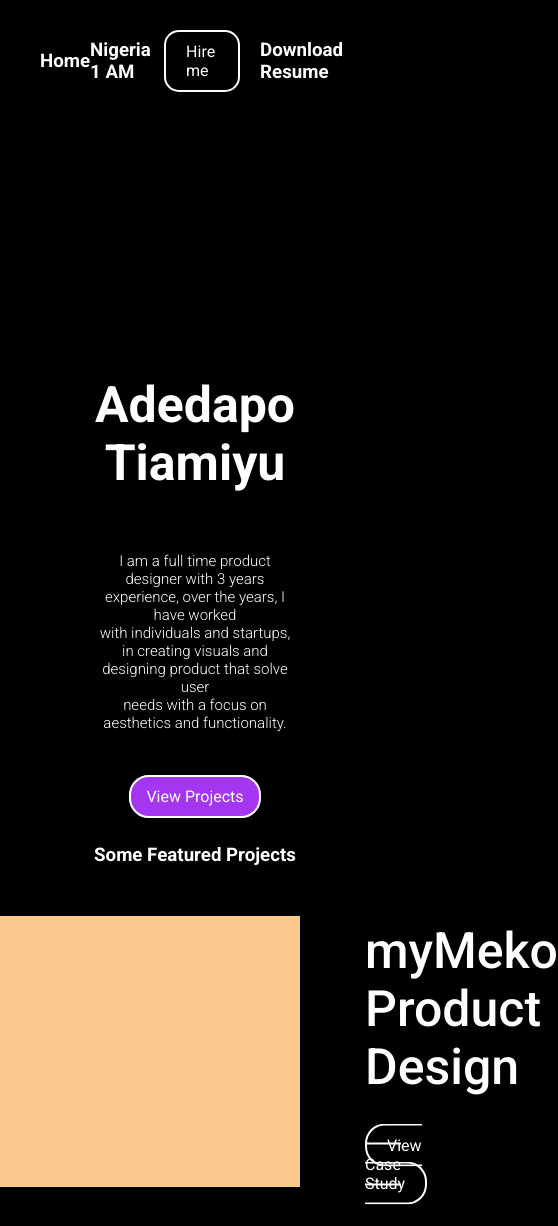
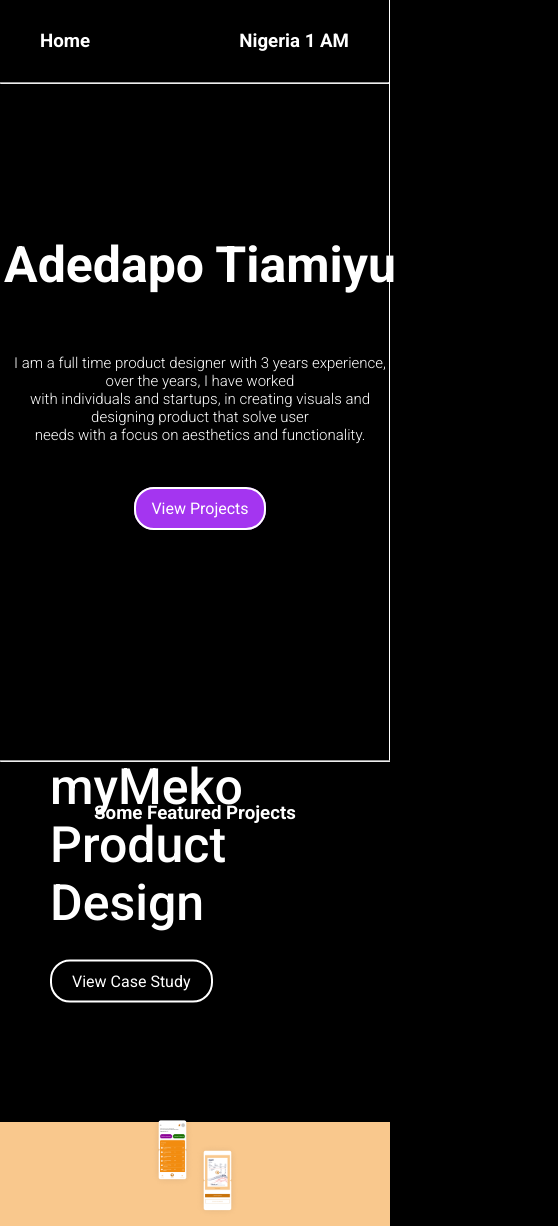
Before and after one commit to jopaleti/portfolio, a plain HTML site: page index.html in a window 390 px wide. Shown: the top 1226 px of the page, 558 px wide, since content can reach past the window. Drawn offline with Linux system fonts and the light colour scheme.

Commit message:
slight changes to UI

```diff
--- a/index.html
+++ b/index.html
@@ -4,11 +4,13 @@
     <meta charset="UTF-8">
     <meta http-equiv="X-UA-Compatible" content="IE=edge">
     <meta name="viewport" content="width=device-width, initial-scale=1.0">
+    <link rel="stylesheet" href="responsiveness.css">
     <link rel="stylesheet" href="styles.css">
     <link href="https://fonts.googleapis.com/css2?family=Poppins:ital,wght@0,100;0,200;0,300;0,400;0,600;0,700;0,800;0,900;1,200;1,300;1,400;1,500;1,600;1,700;1,800;1,900&family=Roboto:ital,wght@0,100;0,300;0,400;0,500;0,700;0,900;1,100;1,300;1,400;1,500;1,700;1,900&display=swap" rel="stylesheet">
-    <title>Portfolio</title>
+    <title>Adedapo Tiamiyu/Portfolio</title>
 </head>
 <body>
+
     <div>
         <!-- Navbar -->
         <div class="first">
@@ -20,8 +22,14 @@
                     <h3 style="cursor:pointer"><a href="#">Download Resume</a></h3>
                 </div>
             </nav>
+            <hr style="color:white">
+
             <!-- main section -->
             <div class="main">
+                <div class="subHead">
+                    <span>Product Designer</span>
+                    <span>UI/UX Designer</span>
+                </div>
                 <div class="main-content">
                     <h1>Adedapo Tiamiyu</h1>
                     <p>
@@ -35,6 +43,7 @@
                 </div>
             </div>
         </div>
+        <hr style="color:white;margin-bottom:40px">
         <!-- section1 -->
          <section>
             <h3>Some Featured Projects</h3>
--- /dev/null
+++ b/responsiveness.css
@@ -0,0 +1,22 @@
+@media (max-width: 720px) {
+  .nav-item3 {
+    display: none !important;
+  }
+  .main {
+    transform: unset !important;
+    top: 20% !important;
+    left: 0 !important;
+    position: relative !important;
+    width: 400px;
+    margin: auto;
+  }
+  .sect-container {
+    flex-direction: column !important;
+  }
+  .image-container,
+  .image-container3,
+  .text-container {
+    width: 100% !important;
+    max-width: unset !important;
+  }
+}
--- a/styles.css
+++ b/styles.css
@@ -1,14 +1,14 @@
-@import url('https://fonts.googleapis.com/css2?family=Poppins:ital,wght@0,100;0,200;0,300;0,400;0,600;0,700;0,800;0,900;1,200;1,300;1,400;1,500;1,600;1,700;1,800;1,900&family=Roboto:ital,wght@0,100;0,300;0,400;0,500;0,700;0,900;1,100;1,300;1,400;1,500;1,700;1,900&display=swap');
+@import url("https://fonts.googleapis.com/css2?family=Poppins:ital,wght@0,100;0,200;0,300;0,400;0,600;0,700;0,800;0,900;1,200;1,300;1,400;1,500;1,600;1,700;1,800;1,900&family=Roboto:ital,wght@0,100;0,300;0,400;0,500;0,700;0,900;1,100;1,300;1,400;1,500;1,700;1,900&display=swap");
 
 * {
   padding: 0;
   margin: 0;
   box-sizing: border-box;
 }
-body{
+body {
   background: black;
   color: #fff;
-    font-family: 'Roboto', sans-serif;
+  font-family: "Roboto", sans-serif;
 }
 /* nav */
 
@@ -25,7 +25,7 @@
   gap: 20px;
   align-items: center;
 }
-.nav-item3 a:not(h3>a) {
+.nav-item3 a:not(h3 > a) {
   display: inline-block;
   padding: 10px 20px;
   border: 2px solid #fff;
@@ -33,20 +33,34 @@
   color: #fff;
   text-decoration: none;
 }
-h3>a{
-    color:inherit;
+.subHead {
+  display: none;
+}
+h3 > a {
+  color: inherit;
   text-decoration: none;
 }
 /* Styling first container */
 .first {
   position: relative;
-    height: 100vh;
+  height: 90vh;
   width: 100%;
+  border-right: 1px solid #fff;
+}
+.first::after {
+  /* position: absolute;
+  content: "";
+  top: -6px;
+  left: -60px;
+  width: calc(100% - 12px);
+  height: calc(100%);
+  border-left: 1px solid blue;
+  border: 12px solid rgba(255, 0, 0, 0.5); */
 }
 /* Styling main-section */
 .main {
   position: absolute;
-    top: 70%;
+  top: 55%;
   left: 50%;
   transform: translate(-50%, -50%);
 }
@@ -54,7 +68,7 @@
 .main .main-content {
   text-align: center;
 }
-.main .main-content h1{
+.main .main-content h1 {
   margin-bottom: 60px;
   font-size: 50px;
 }
@@ -70,10 +84,10 @@
   padding: 10px 15px;
   border: 2px solid #fff;
   border-radius: 20px;
-    background-color: #A435F0;
+  background-color: #a435f0;
 }
 /* section1 */
-section h3{
+section h3 {
   text-align: center;
 }
 .sect-container {
@@ -86,7 +100,7 @@
 .image-container {
   max-width: 50%;
   padding: 20px 150px;
-    background-color: #F9C88D;
+  background-color: #f9c88d;
   display: flex;
   justify-content: center;
   align-items: center;
@@ -115,19 +129,19 @@
   border: 2px solid #fff;
   border-radius: 20px;
 }
-.sub-image1-cont div img{
+.sub-image1-cont div img {
   padding: 0px;
   width: 100%;
   height: 100%;
   position: relative;
   bottom: 30px;
 }
-.sub-image2-cont div img{
+.sub-image2-cont div img {
   width: 100%;
   height: 100%;
 }
 
-section:nth-child(odd) >.sect-container .image-container{
+section:nth-child(odd) > .sect-container .image-container {
   order: 1;
 }
 
@@ -138,14 +152,14 @@
   bottom: 20px;
 }
 .img-cont {
-background-color:#DBFFE3 ;
+  background-color: #dbffe3;
 }
 
 /* section3 */
 .image-container3 {
   width: 50%;
 }
-.image-container3 img{
+.image-container3 img {
   width: 100%;
 }
 
@@ -167,7 +181,7 @@
   left: 50%;
   transform: translate(-50%, -50%);
 }
-.footer>.email{
+.footer > .email {
   display: inline-block;
   text-align: center;
   text-decoration: none;
@@ -178,12 +192,12 @@
   border: 2px solid #fff;
   border-radius: 20px;
 }
-.footer>.email>a{
-    color:#fff;
+.footer > .email > a {
+  color: #fff;
   text-decoration: none;
 }
 .footer .links {
-    background-color: #A435F0;
+  background-color: #a435f0;
   border: none;
   border-radius: 20px;
   padding: 10px 20px;
```
Lines whose indentation alone changed are shown as unchanged.
